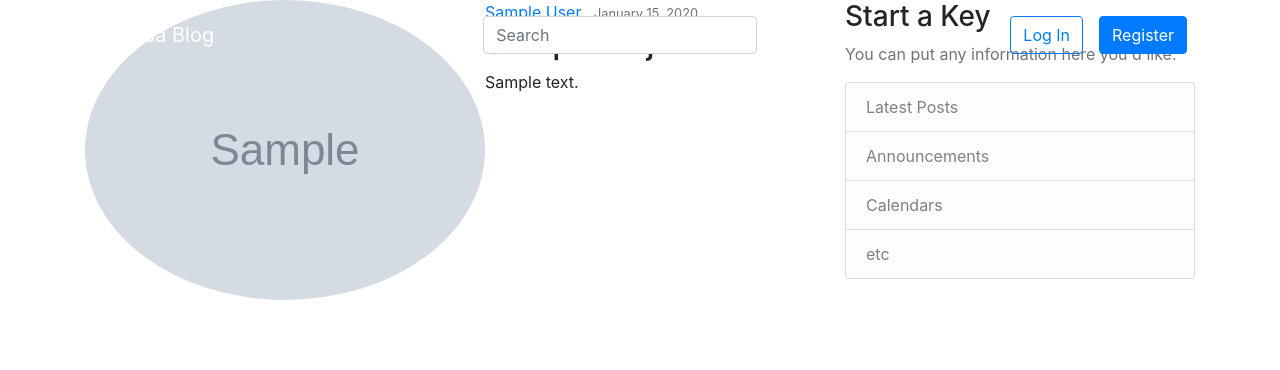
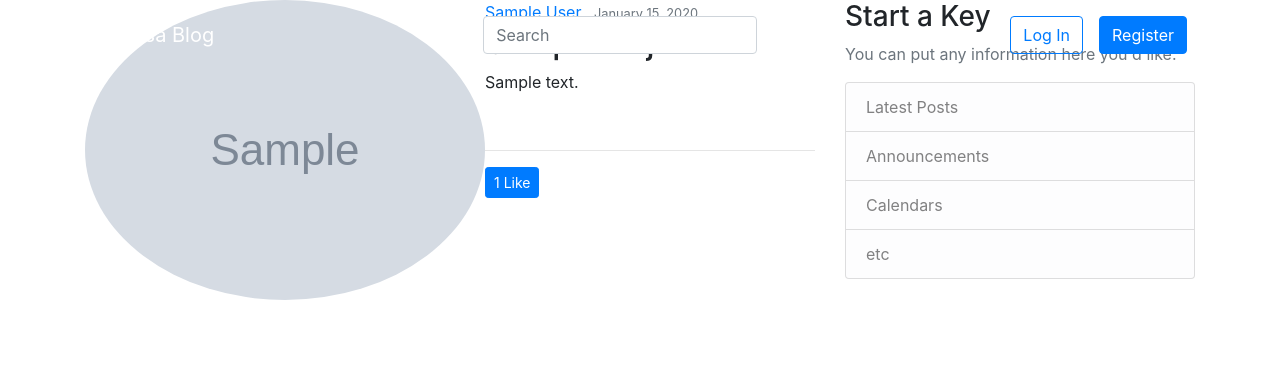
Before and after one commit to MadNTap/kpblog, a Django app: template kp/blog/templates/blog/post_detail.html in a window 1280 px wide. Shown: the top 370 px of the page. Run offline with Django 3.2, Linux system fonts and the light colour scheme; the template is opened without the code that fills it: most values are stand-ins (such as "Sample title", 1, 10 or a date in 2020); grey boxes marked "Sample" are stand-in pictures; some libraries are stand-ins or nearby versions.

Commit message:
like button working

```diff
--- a/kp/blog/models.py
+++ b/kp/blog/models.py
@@ -27,6 +27,10 @@
     category = models.ForeignKey(Category, on_delete=models.CASCADE)
     date_posted = models.DateTimeField(default=timezone.now)
     author = models.ForeignKey(User, on_delete=models.CASCADE)
+    likes = models.ManyToManyField(User, related_name='blog_posts')
+
+    def total_likes(self):
+        return self.likes.count()
 
     def __str__(self):
         return self.title
--- a/kp/blog/templates/blog/base.html
+++ b/kp/blog/templates/blog/base.html
@@ -10,7 +10,7 @@
     <!-- Bootstrap CSS -->
     <link rel="stylesheet" href="https://maxcdn.bootstrapcdn.com/bootstrap/4.0.0/css/bootstrap.min.css" integrity="sha384-Gn5384xqQ1aoWXA+058RXPxPg6fy4IWvTNh0E263XmFcJlSAwiGgFAW/dAiS6JXm" crossorigin="anonymous">
 
-    <link rel="stylesheet" type="text/css" href="{% static 'blog/main.css' %}">
+    <link rel="stylesheet" type="text/css" href="{% static 'blog/css/main.css' %}">
 
 
     {% if title %}
--- a/kp/blog/templates/blog/post_detail.html
+++ b/kp/blog/templates/blog/post_detail.html
@@ -1,7 +1,6 @@
-{% extends "blog/base.html" %}
-{% block content %}
+{% extends "blog/base.html" %} {% block content %}
 <article class="media content-section">
-    <img class="rounded-circle article-img" src="{{ object.author.profile.image.url }}">
+    <img class="rounded-circle article-img" src="{{ object.author.profile.image.url }}" />
     <div class="media-body">
         <div class="article-metadata">
             <a class="mr-2" href="{% url 'user-posts' object.author.username %}">{{ object.author }}</a>
@@ -15,6 +14,15 @@
         </div>
         <h2 class="article-title">{{ object.title }}</h2>
         <p class="article-content">{{ object.content }}</p>
+        <br />
+        <hr />
+        <form action="{% url 'like-post' post.pk %}" method="POST">
+            {% csrf_token %}
+            <button type="submit" name="post_id" value="{{ post.id }}" class="btn btn-primary btn-sm">
+                <span>{{ total_likes }}</span>
+                {% if object.likes < 1 %} Likes {% else %} Like {% endif %}
+            </button>
+        </form>
     </div>
 </article>
 {% endblock content %}
--- a/kp/blog/urls.py
+++ b/kp/blog/urls.py
@@ -5,7 +5,8 @@
     PostCreateView,
     PostUpdateView,
     PostDeleteView,
-    UserPostListView
+    UserPostListView,
+    LikeView,
 )
 from . import views
 
@@ -17,4 +18,5 @@
     path('post/<int:pk>/update/', PostUpdateView.as_view(), name='post-update'),
     path('post/<int:pk>/delete/', PostDeleteView.as_view(), name='post-delete'),
     path('about/', views.about, name='blog-about'),
+    path('like/<int:pk>', LikeView, name="like-post")
 ]
--- a/kp/kp/settings.py
+++ b/kp/kp/settings.py
@@ -26,7 +26,7 @@
 # SECURITY WARNING: don't run with debug turned on in production!
 DEBUG = False
 
-ALLOWED_HOSTS = ['floating-brushlands-40012.herokuapp.com', 'localhost']
+ALLOWED_HOSTS = ['floating-brushlands-40012.herokuapp.com', '127.0.0.1:8000']
 
 
 # Application definition
@@ -128,7 +128,7 @@
 # https://docs.djangoproject.com/en/3.1/howto/static-files/
 
 STATIC_URL = '/static/'
-STATIC_ROOT = os.path.join(BASE_DIR, 'staticfiles')
+STATIC_ROOT = os.path.join(BASE_DIR, 'static')
 STATICFILES_DIR = [os.path.join(BASE_DIR, 'static')]
 
 MEDIA_ROOT = os.path.join(BASE_DIR, 'media')
```
Also changed, not shown: kp/blog/views.py (+17 -0 lines), kp/blog/migrations/0002_post_likes.py (added). Lines whose indentation alone changed are shown as unchanged.
